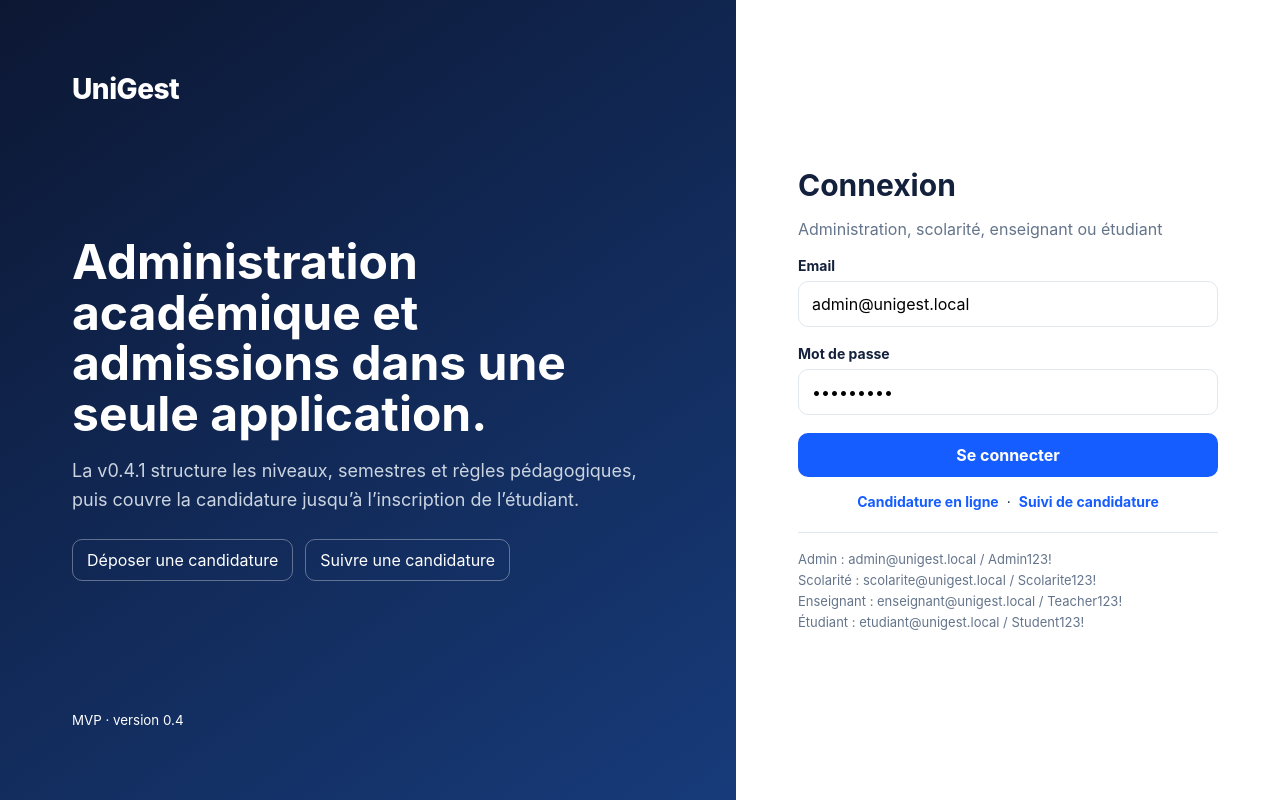
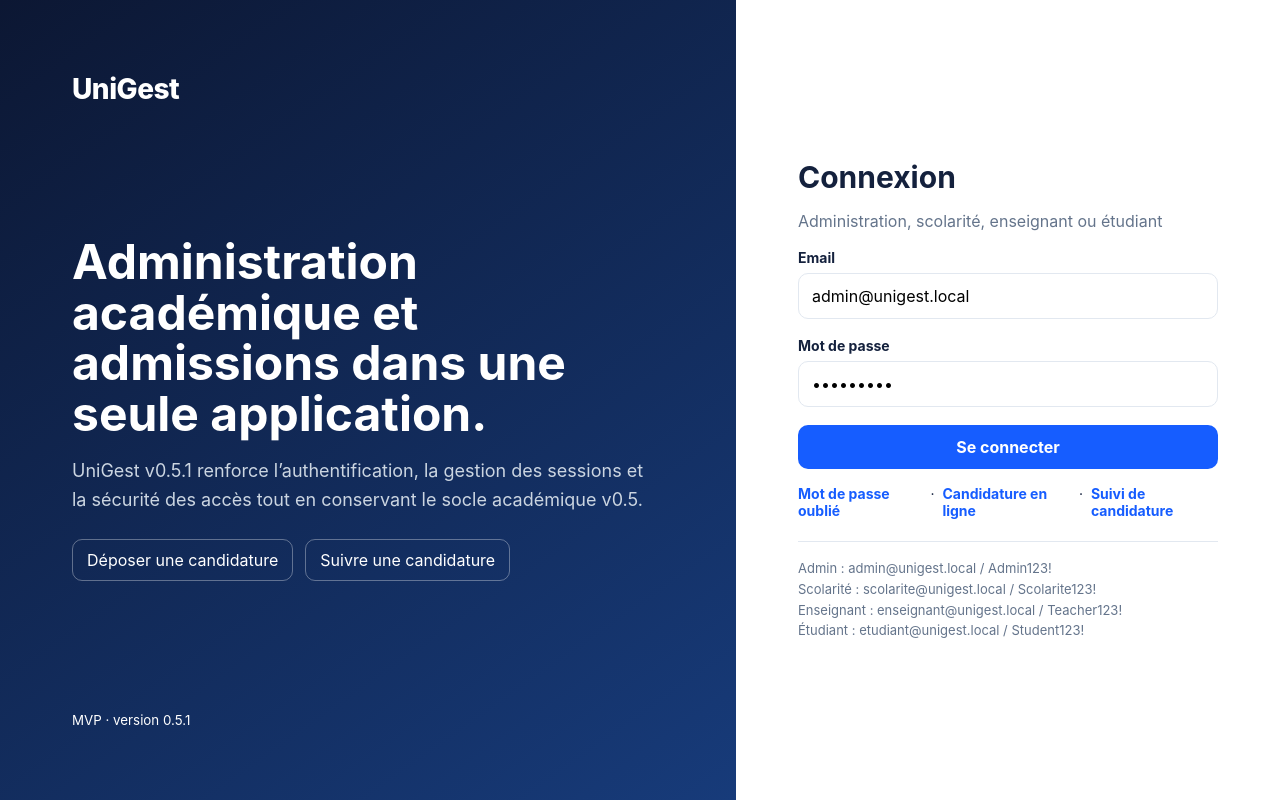
Before and after one commit to nadiryounes/unigest, a Next.js app in the folder apps/web/: page / in a window 1280 px wide. Built offline with nearby package versions, Linux system fonts and the light colour scheme; no server answers.

Commit message:
Expose hardened account recovery from login

```diff
--- a/apps/web/app/page.tsx
+++ b/apps/web/app/page.tsx
@@ -3,7 +3,9 @@ import Link from 'next/link';
 import { FormEvent, useEffect, useState } from 'react';
 import { API, api } from '../lib';
 
-function homeFor(role?: string) { return role === 'ADMIN' || role === 'SCOLARITE' ? '/dashboard' : '/my-space'; }
+function homeFor(role?: string) {
+  return role === 'ADMIN' || role === 'SCOLARITE' ? '/dashboard' : '/my-space';
+}
 
 export default function Login() {
   const production = process.env.NODE_ENV === 'production';
@@ -13,11 +15,16 @@ export default function Login() {
 
   useEffect(() => {
     if (!localStorage.getItem('unigest_token')) return;
-    api('/auth/me').then(user => { location.href = homeFor(user.role); }).catch(() => undefined);
+    api('/auth/me')
+      .then((user) => {
+        location.href = homeFor(user.role);
+      })
+      .catch(() => undefined);
   }, []);
 
   async function submit(e: FormEvent) {
-    e.preventDefault(); setError('');
+    e.preventDefault();
+    setError('');
     try {
       const res = await fetch(`${API}/auth/login`, {
         method: 'POST',
@@ -28,30 +35,83 @@ export default function Login() {
       if (!res.ok) throw new Error(data.message || 'Connexion impossible');
       localStorage.setItem('unigest_token', data.accessToken);
       location.href = homeFor(data.user?.role);
-    } catch (err: any) { setError(err.message); }
+    } catch (err: any) {
+      setError(err.message);
+    }
   }
 
-  return <div className="login-page">
+  return (
+    <div className="login-page">
       <section className="login-brand">
         <div className="brand-mark">UniGest</div>
         <div className="brand-copy">
           <h1>Administration académique et admissions dans une seule application.</h1>
-        <p>La v0.4.1 structure les niveaux, semestres et règles pédagogiques, puis couvre la candidature jusqu’à l’inscription de l’étudiant.</p>
-        <div className="public-links"><Link href="/apply">Déposer une candidature</Link><Link href="/application-status">Suivre une candidature</Link></div>
+          <p>
+            UniGest v0.5.1 renforce l’authentification, la gestion des sessions et la
+            sécurité des accès tout en conservant le socle académique v0.5.
+          </p>
+          <div className="public-links">
+            <Link href="/apply">Déposer une candidature</Link>
+            <Link href="/application-status">Suivre une candidature</Link>
           </div>
-      <small>MVP · version 0.4</small>
+        </div>
+        <small>MVP · version 0.5.1</small>
       </section>
+
       <section className="login-panel">
         <form className="login-card" onSubmit={submit}>
           <h2>Connexion</h2>
           <p className="muted">Administration, scolarité, enseignant ou étudiant</p>
-        <div className="field"><label>Email</label><input value={email} onChange={e => setEmail(e.target.value)} type="email" required /></div>
-        <div className="field"><label>Mot de passe</label><input value={password} onChange={e => setPassword(e.target.value)} type="password" required /></div>
-        <button className="btn btn-primary" style={{ width: '100%' }}>Se connecter</button>
+
+          <div className="field">
+            <label>Email</label>
+            <input
+              value={email}
+              onChange={(e) => setEmail(e.target.value)}
+              type="email"
+              required
+              autoComplete="username"
+            />
+          </div>
+
+          <div className="field">
+            <label>Mot de passe</label>
+            <input
+              value={password}
+              onChange={(e) => setPassword(e.target.value)}
+              type="password"
+              required
+              autoComplete="current-password"
+            />
+          </div>
+
+          <button className="btn btn-primary" style={{ width: '100%' }}>
+            Se connecter
+          </button>
+
           {error && <div className="error">{error}</div>}
-        <div className="login-public"><Link href="/apply">Candidature en ligne</Link><span>·</span><Link href="/application-status">Suivi de candidature</Link></div>
-        {!production && <div className="demo">Admin : admin@unigest.local / Admin123!<br />Scolarité : scolarite@unigest.local / Scolarite123!<br />Enseignant : enseignant@unigest.local / Teacher123!<br />Étudiant : etudiant@unigest.local / Student123!</div>}
+
+          <div className="login-public">
+            <Link href="/forgot-password">Mot de passe oublié</Link>
+            <span>·</span>
+            <Link href="/apply">Candidature en ligne</Link>
+            <span>·</span>
+            <Link href="/application-status">Suivi de candidature</Link>
+          </div>
+
+          {!production && (
+            <div className="demo">
+              Admin : admin@unigest.local / Admin123!
+              <br />
+              Scolarité : scolarite@unigest.local / Scolarite123!
+              <br />
+              Enseignant : enseignant@unigest.local / Teacher123!
+              <br />
+              Étudiant : etudiant@unigest.local / Student123!
+            </div>
+          )}
         </form>
       </section>
-  </div>;
+    </div>
+  );
 }
```
Lines whose indentation alone changed are shown as unchanged.
